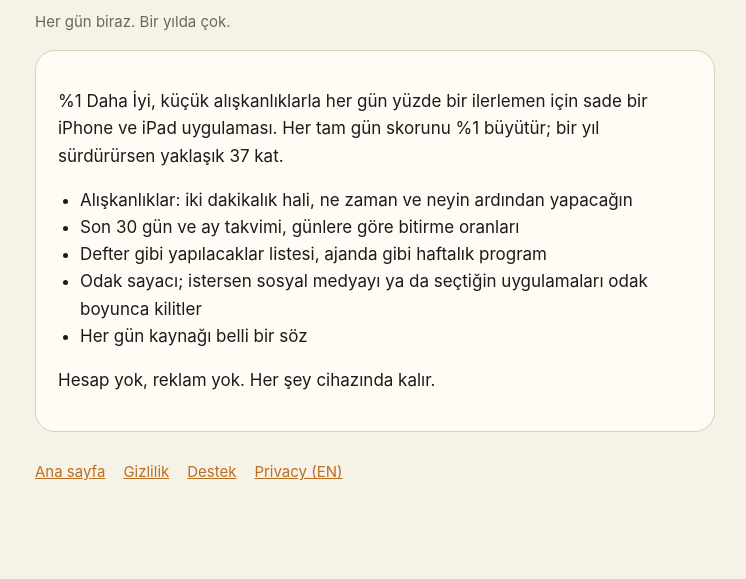
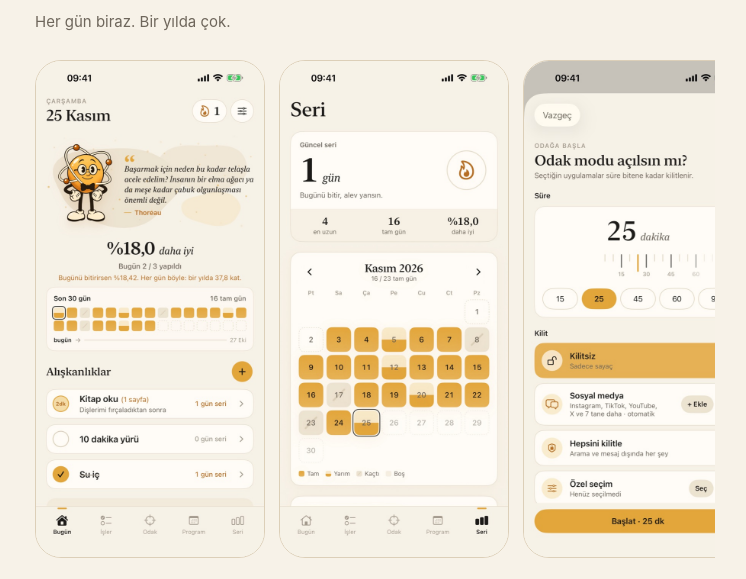
Before and after one commit to mooskilink/yuzde-bir-daha-iyi, a plain HTML site: page index.html in a window 1280 px wide. Shown: the part 221-800 px from the top of the page, without its empty margins (265-1011 px from the left). Drawn offline with Linux system fonts and the light colour scheme.

Commit message:
2.0 ekran görüntüleri ve güncel tanıtım metni

```diff
--- a/index.html
+++ b/index.html
@@ -2,14 +2,20 @@
 <img class="icon" src="icon.png" alt="%1 Daha İyi uygulama ikonu">
 <h1>%1 Daha İyi</h1>
 <p class="muted">Her gün biraz. Bir yılda çok.</p>
+<div class="shots">
+<img src="ekran-1.jpg" width="598" height="1300" alt="Bugün ekranı: atom maskot, günün sözü, skor yüzdesi ve alışkanlık listesi">
+<img src="ekran-2.jpg" width="598" height="1300" alt="Seri ekranı: güncel seri ve ay takvimi">
+<img src="ekran-3.jpg" width="598" height="1300" alt="Odak penceresi: süre seçimi ve uygulama kilidi seçenekleri">
+<img src="ekran-4.jpg" width="598" height="1300" alt="Program ekranı: haftalık ajanda">
+</div>
 <div class="card">
-<p>%1 Daha İyi, küçük alışkanlıklarla her gün yüzde bir ilerlemen için sade bir iPhone ve iPad uygulaması. Her tam gün skorunu %1 büyütür; bir yıl sürdürürsen yaklaşık 37 kat.</p>
+<p>%1 Daha İyi, küçük alışkanlıklarla her gün yüzde bir ilerlemen için sade bir iPhone ve iPad uygulaması. Her tam gün skorunu %1 büyütür, bir yıl sürdürürsen yaklaşık 37 kat; hiç yapmadığın gün %0,5 geri gider.</p>
 <ul>
 <li>Alışkanlıklar: iki dakikalık hali, ne zaman ve neyin ardından yapacağın</li>
 <li>Son 30 gün ve ay takvimi, günlere göre bitirme oranları</li>
 <li>Defter gibi yapılacaklar listesi, ajanda gibi haftalık program</li>
 <li>Odak sayacı; istersen sosyal medyayı ya da seçtiğin uygulamaları odak boyunca kilitler</li>
-<li>Her gün kaynağı belli bir söz</li>
+<li>365 gün boyunca her gün kaynağı belli bir söz</li>
 </ul>
 <p>Hesap yok, reklam yok. Her şey cihazında kalır.</p>
 </div>
--- a/style.css
+++ b/style.css
@@ -10,3 +10,5 @@ a{color:var(--amber)}
 .icon{width:96px;height:96px;border-radius:22px;box-shadow:0 6px 20px rgba(184,111,34,.15)}
 nav{display:flex;gap:18px;flex-wrap:wrap;margin-top:28px;font-size:15px}
 ul{padding-left:22px}
+.shots{display:flex;gap:14px;overflow-x:auto;scroll-snap-type:x mandatory;padding:6px 0 12px;margin:20px 0 4px}
+.shots img{width:230px;height:auto;flex:none;scroll-snap-align:start;border-radius:26px;border:1px solid var(--line);background:var(--card)}
```
Also changed, not shown: ekran-1.jpg (added), ekran-2.jpg (added), ekran-3.jpg (added), ekran-4.jpg (added).
